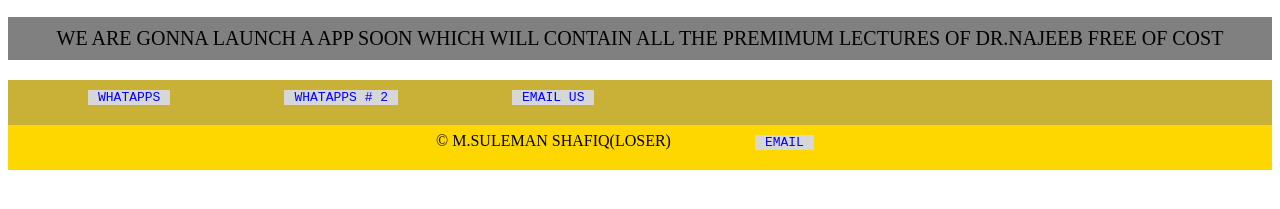
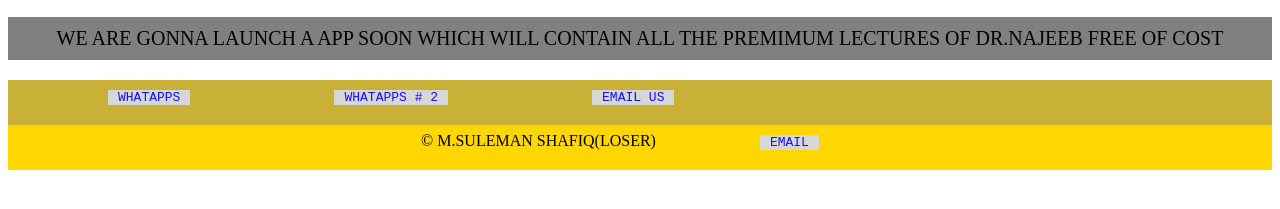
Before and after one commit to Whitedevil-com/whitedevil, a plain HTML site: page index.html in a window 1280 px wide. Shown: the part 473-682 px from the top of the page. Drawn offline with Linux system fonts and the light colour scheme.

Commit message:
Update style.css

```diff
--- a/style.css
+++ b/style.css
@@ -37,10 +37,10 @@ border-style: solid;
 .btn{
 	display: inline-block;
 	font-family: monospace;
-	color: #00f;
+	color: #11f;
 	background:  #d7d7d7;
 text-decoration: none;
-margin: 10px 30px 20px 80px;
+margin: 10px 40px 20px 100px;
 padding: 0px 10px 0px 10px;
 }
 .bottom-container{
```
